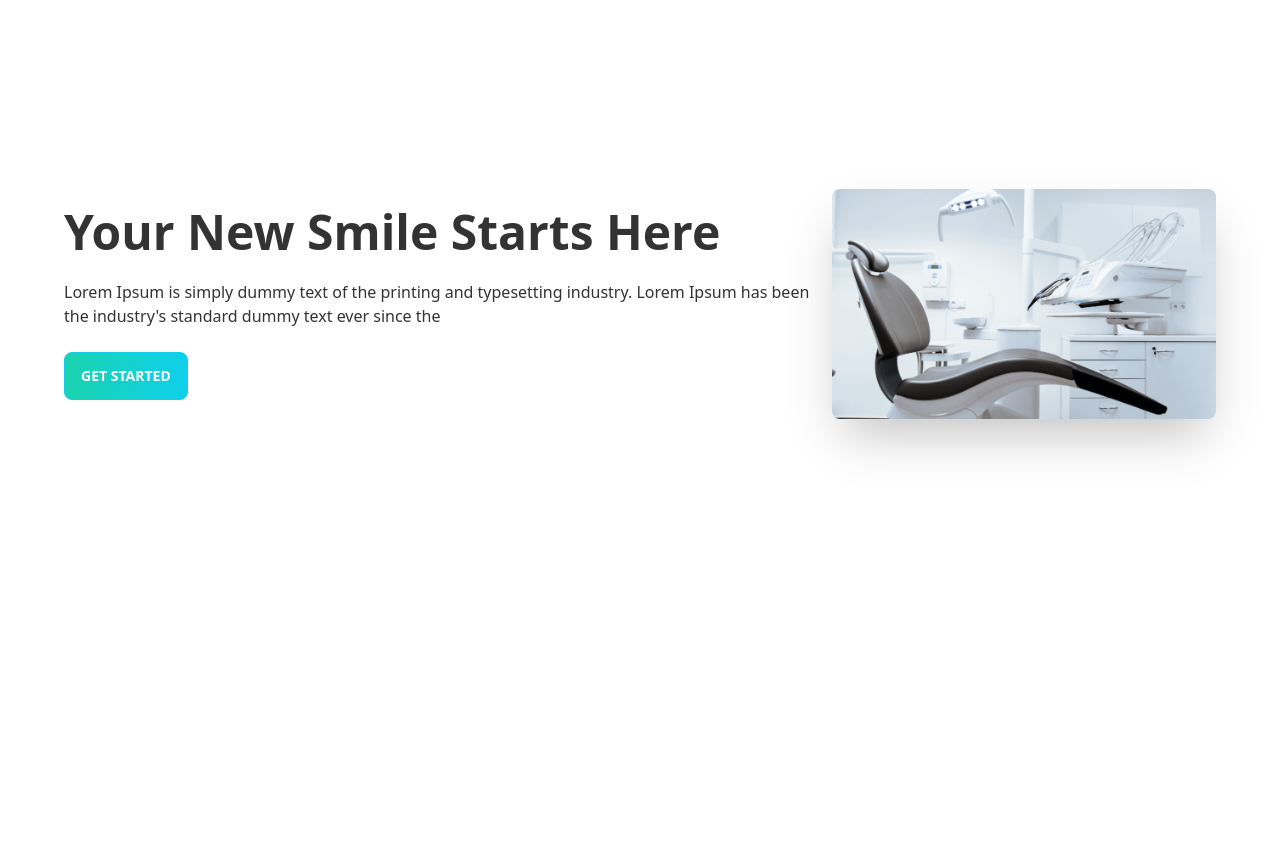
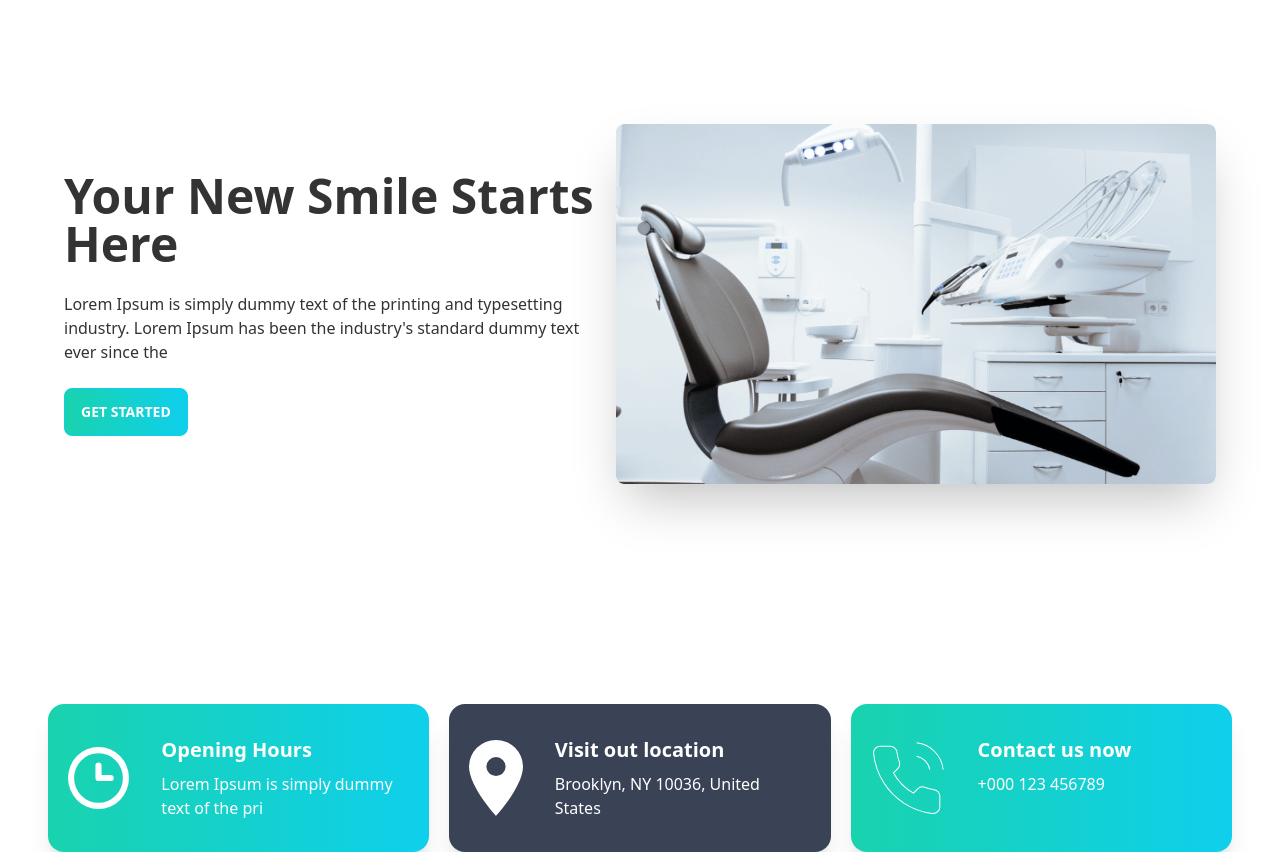
Before and after one commit to ctasbihas/doctors-portal-client, a React (Create React App) app: page / in a window 1280 px wide. Shown: the part 160-1012 px from the top of the page. Before the commit the page ends 864 px from the top, so only its background shows below. Built offline with nearby package versions, Linux system fonts and the light colour scheme.

Commit message:
adding information card in home page

```diff
--- a/src/Pages/Home/Banner.js
+++ b/src/Pages/Home/Banner.js
@@ -5,11 +5,11 @@ const Banner = () => {
     return (
         <div className="hero min-h-screen px-12">
             <div className="hero-content flex-col lg:flex-row-reverse">
-                <img src={chair} className="max-w-sm rounded-lg shadow-2xl" />
+                <img src={chair} className="rounded-lg shadow-2xl w-[600px]" />
                 <div>
                     <h1 className="text-5xl font-bold">Your New Smile Starts Here</h1>
-                    <p class="py-6">Lorem Ipsum is simply dummy text of the printing and typesetting industry. Lorem Ipsum has been the industry's standard dummy text ever since the</p>
-                    <button className="btn btn-primary text-white bg-gradient-to-r from-secondary to-primary">Get Started</button>
+                    <p className="py-6">Lorem Ipsum is simply dummy text of the printing and typesetting industry. Lorem Ipsum has been the industry's standard dummy text ever since the</p>
+                    <button className="btn btn-primary text-white font-bold bg-gradient-to-r from-secondary to-primary">Get Started</button>
                 </div>
             </div>
         </div>
--- a/src/Pages/Home/Home.js
+++ b/src/Pages/Home/Home.js
@@ -1,10 +1,13 @@
 import React from 'react';
 import Banner from './Banner';
+import Info from './Info';
+
 
 const Home = () => {
     return (
         <div>
-            <Banner/>
+            <Banner />
+            <Info/>
         </div>
     );
 };
--- /dev/null
+++ b/src/Pages/Home/Info.js
@@ -0,0 +1,17 @@
+import React from 'react';
+import InfoCard from './InfoCard';
+import clock from '../../assets/icons/clock.svg';
+import marker from '../../assets/icons/marker.svg';
+import phone from '../../assets/icons/phone.svg';
+
+const Info = () => {
+    return (
+        <div className='grid grid-cols-1 lg:grid-cols-3 gap-5 px-12'>
+            <InfoCard bgClass='bg-gradient-to-r from-secondary to-primary' description="Lorem Ipsum is simply dummy text of the pri" cardTitle="Opening Hours" img={clock} />
+            <InfoCard bgClass='bg-accent' description="Brooklyn, NY 10036, United States" cardTitle="Visit out location" img={marker} />
+            <InfoCard bgClass='bg-gradient-to-r from-secondary to-primary' description="+000 123 456789" cardTitle="Contact us now" img={phone} />
+        </div>
+    );
+};
+
+export default Info;
--- /dev/null
+++ b/src/Pages/Home/InfoCard.js
@@ -0,0 +1,17 @@
+import React from 'react';
+
+const InfoCard = ({ img, cardTitle, description, bgClass }) => {
+    return (
+        <div className={`card lg:card-side shadow-xl ${bgClass}`}>
+            <figure className='pl-5'>
+                <img src={img} alt="Album" />
+            </figure>
+            <div className="card-body text-white">
+                <h2 className="card-title">{cardTitle}</h2>
+                <p>{description}</p>
+            </div>
+        </div>
+    );
+};
+
+export default InfoCard;
--- a/src/Pages/Shared/Navbar.js
+++ b/src/Pages/Shared/Navbar.js
@@ -14,10 +14,10 @@ const Navbar = () => {
         <div className="navbar bg-base-100">
             <div className="navbar-start">
                 <div className="dropdown">
-                    <label tabindex="0" className="btn btn-ghost lg:hidden">
-                        <svg xmlns="http://www.w3.org/2000/svg" className="h-5 w-5" fill="none" viewBox="0 0 24 24" stroke="currentColor"><path stroke-linecap="round" stroke-linejoin="round" stroke-width="2" d="M4 6h16M4 12h8m-8 6h16" /></svg>
+                    <label tabIndex="0" className="btn btn-ghost lg:hidden">
+                        <svg xmlns="http://www.w3.org/2000/svg" className="h-5 w-5" fill="none" viewBox="0 0 24 24" stroke="currentColor"><path strokeLinecap="round" strokeLinejoin="round" strokeWidth="2" d="M4 6h16M4 12h8m-8 6h16" /></svg>
                     </label>
-                    <ul tabindex="0" className="menu menu-compact dropdown-content mt-3 p-2 shadow bg-base-100 rounded-box w-52">
+                    <ul tabIndex="0" className="menu menu-compact dropdown-content mt-3 p-2 shadow bg-base-100 rounded-box w-52">
                         {menuItems}
                     </ul>
                 </div>
```
